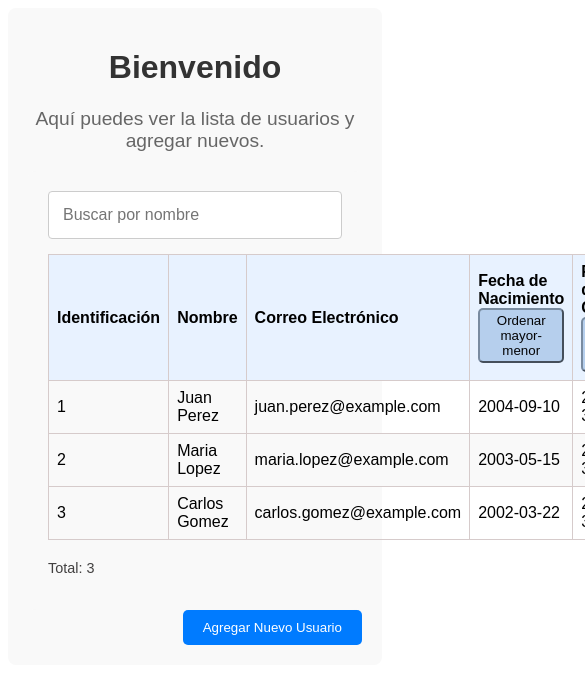
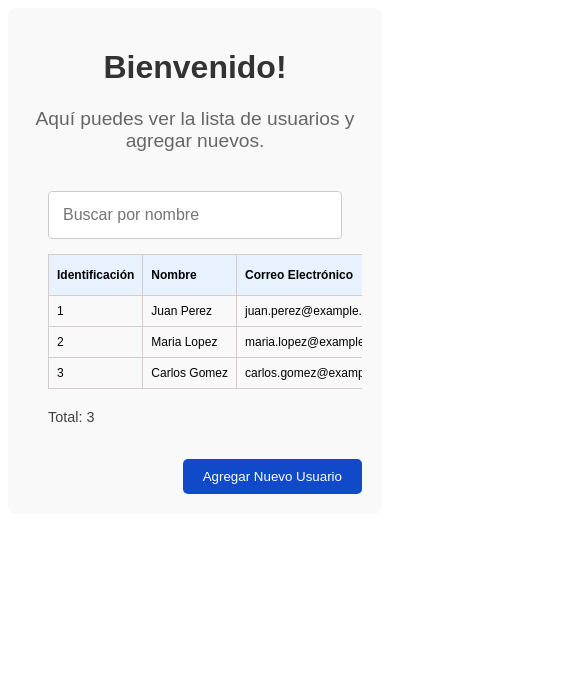
Before and after one commit to YurleisZg/Prueba_Tecnica_STD, a Vue app: page / in a window 390 px wide. Shown: the top 684 px of the page, 585 px wide, since content can reach past the window. Built offline with nearby package versions, Linux system fonts and the light colour scheme.

Commit message:
💄 style: Update button colors in NewUserComponent and HomePage for consistency; enhance responsive design in TableComponent

```diff
--- a/src/components/NewUserComponent.vue
+++ b/src/components/NewUserComponent.vue
@@ -95,7 +95,7 @@ button {
 }
 .back-button {
     background-color: #fafafa;
-    color: #0d398a;
+    color:  #104ac8;;
     font-weight: bold;
     border: none;
     padding: 10px 20px;
--- a/src/components/TableComponent.vue
+++ b/src/components/TableComponent.vue
@@ -76,6 +76,41 @@ const filteredUsers = computed(() => {
     padding: 80px;
     font-family: Arial, sans-serif;
     background-color: #f9f9f9;
+    overflow-x: auto;
+}
+
+@media (max-width: 768px) {
+    .scoped {
+        padding: 20px;
+    }
+
+    table {
+        font-size: 14px;
+    }
+
+    th, td {
+        padding: 6px 4px;
+        white-space: nowrap;
+    }
+
+    .button {
+        padding: 2px 4px;
+        font-size: 12px;
+    }
+}
+
+@media (max-width: 480px) {
+    .scoped {
+        padding: 10px;
+    }
+
+    table {
+        font-size: 12px;
+    }
+
+    th, td {
+        padding: 4px 2px;
+    }
 }
 
 table {
--- a/src/pages/HomePage.vue
+++ b/src/pages/HomePage.vue
@@ -1,6 +1,6 @@
 <template>
     <div class="scoped">
-        <h1 class="title">Bienvenido</h1>
+        <h1 class="title">Bienvenido!</h1>
         <p class="description">Aquí puedes ver la lista de usuarios y agregar nuevos.</p>
         <TableComponent />
         <div class="button-container">
@@ -44,7 +44,7 @@ const gotoNewUser = () => {
 }
 button {
     padding: 10px 20px;
-    background-color: #007bff;
+    background-color: #104ac8;;
     color: white;
     border: none;
     border-radius: 5px;
```
